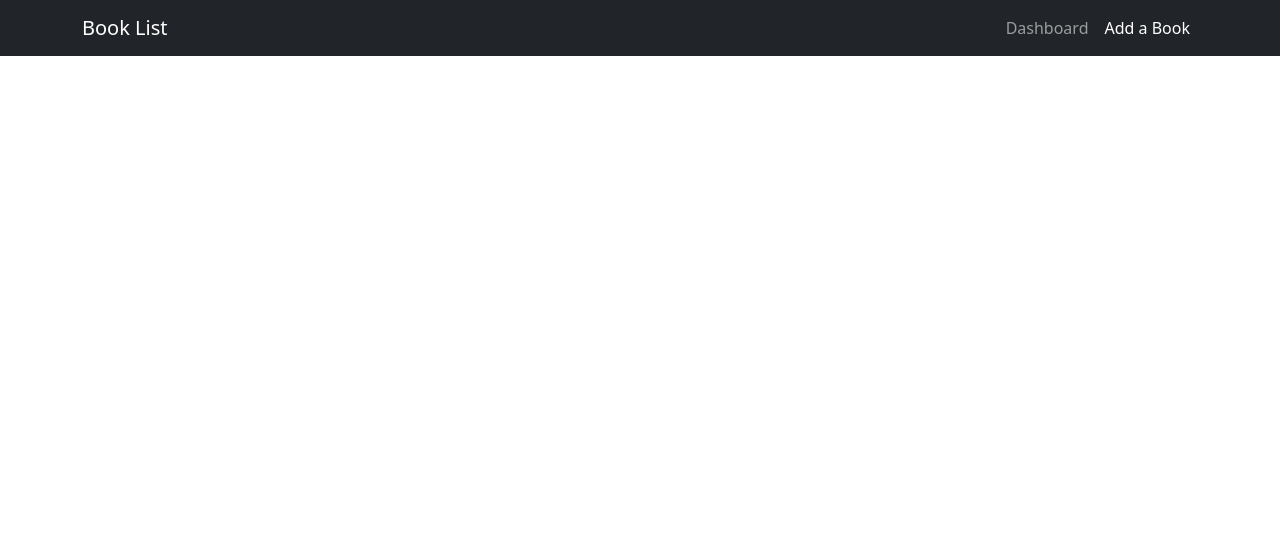
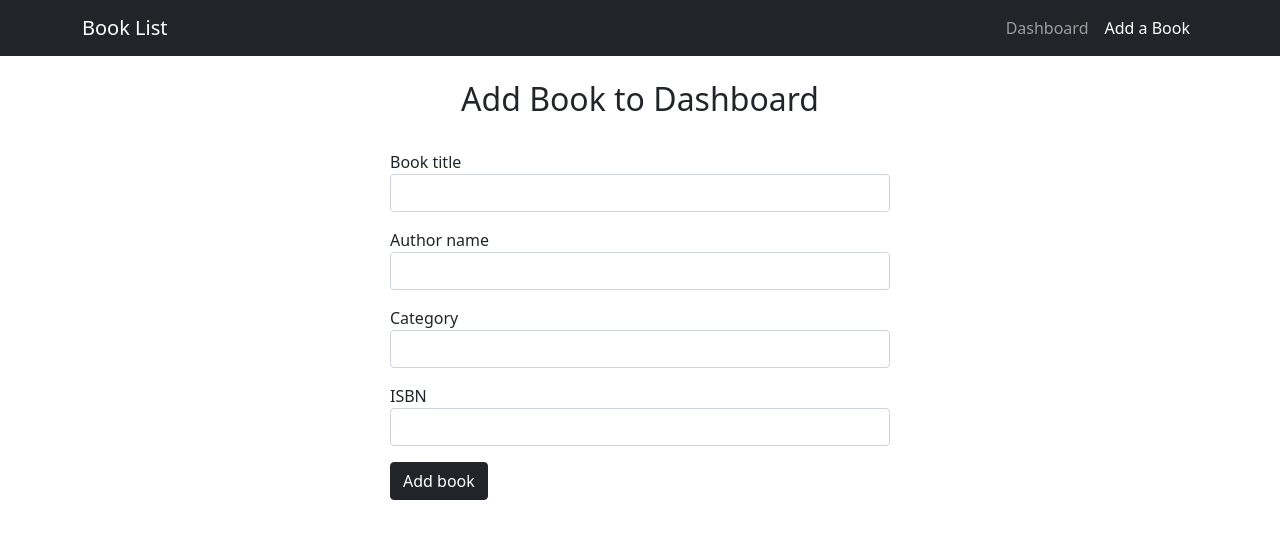
Before and after one commit to andriy1399/Demo-Book-List, a React (Create React App) app: page /books/create in a window 1280 px wide. Shown: the top 538 px of the page. Built offline with nearby package versions, Linux system fonts and the light colour scheme.

Commit message:
created form component

```diff
--- a/src/components/Form.tsx
+++ b/src/components/Form.tsx
@@ -1,11 +1,71 @@
-import React from 'react'
+import React from 'react';
+import { Field, reduxForm, WrappedFieldProps, InjectedFormProps } from 'redux-form';
+import '../styles/form.scss';
+import validate from '../shared/validation/validate';
 
-const Form = () => {
-  return (
-    <div>
-
-    </div>
-  )
+interface FieldProps {
+  id: string;
+  label: string;
 }
 
-export default Form
+
+const renderInput = (
+  props: FieldProps &
+    React.InputHTMLAttributes<HTMLInputElement> &
+    WrappedFieldProps
+): JSX.Element => {
+  const { input, label, id } = props;
+  // const { touched, error } = meta;
+  return (
+    <div className="mb-3">
+      <label htmlFor={id}>{label}</label>
+      <input
+        {...input}
+        className="form-control"
+        id={id}
+        autoComplete="off"
+      />
+    </div>
+  );
+};
+const Form: React.FC<any> = props => {
+
+
+  const submitForm = (book: any) => {
+    props.onSubmit(book)
+  }
+  return (
+    <div className="form">
+      <form onSubmit={(props as InjectedFormProps).handleSubmit(submitForm)}>
+        <Field
+          name="title"
+          label="Book title"
+          id="title"
+          component={renderInput}
+        />
+        <Field
+          name="author"
+          label="Author name"
+          id="author"
+          component={renderInput}
+        />
+        <Field
+          name="category"
+          label="Category"
+          id="category"
+          component={renderInput}
+        />
+        <Field name="ISBN" label="ISBN" id="ISBN" component={renderInput} />
+
+        <button type="submit" className="btn btn-dark">
+          Add book
+        </button>
+      </form>
+    </div>
+  );
+};
+
+
+export default reduxForm<any>({
+  form: 'bookForm',
+})(Form);
--- a/src/components/books/BookCreate.tsx
+++ b/src/components/books/BookCreate.tsx
@@ -1,10 +1,17 @@
 import React from 'react'
 import Form from '../Form'
+import { IBook } from '../../shared/interfaces/book';
 
 const BooksCreate: React.FC = () => {
+  const onSubmit = (book: IBook) => {
+    console.log(book);
+  }
   return (
     <div className="m-auto">
-      <Form/>
+      <div className="mt-4">
+        <h2 className="text-center">Add Book to Dashboard</h2>
+      </div>
+      <Form onSubmit={ onSubmit }  />
     </div>
   )
 }
--- /dev/null
+++ b/src/shared/interfaces/book.ts
@@ -0,0 +1,6 @@
+export interface IBook {
+  title: string;
+  author: string;
+  category: string;
+  isbn: string;
+}
--- /dev/null
+++ b/src/shared/validation/validate.ts
@@ -0,0 +1,25 @@
+import { FormErrors } from 'redux-form';
+import { IBook } from '../interfaces/book';
+
+const validate = (values: IBook, props: any): FormErrors<IBook> => {
+    const errors: FormErrors<IBook> = {};
+
+    if (!values.title) {
+      errors.title = 'Please enter title';
+    }
+
+    if (!values.category) {
+      errors.category = 'Please enter category';
+    }
+
+    if (!values.author) {
+      errors.author = 'Please enter author name';
+    }
+
+    if (!values.isbn) {
+      errors.isbn = 'Please enter ISBN';
+    }
+
+    return errors;
+};
+export default validate;
--- /dev/null
+++ b/src/styles/form.scss
@@ -0,0 +1,6 @@
+.form {
+  width: 500px;
+  margin: 2em auto;
+
+
+}
```
